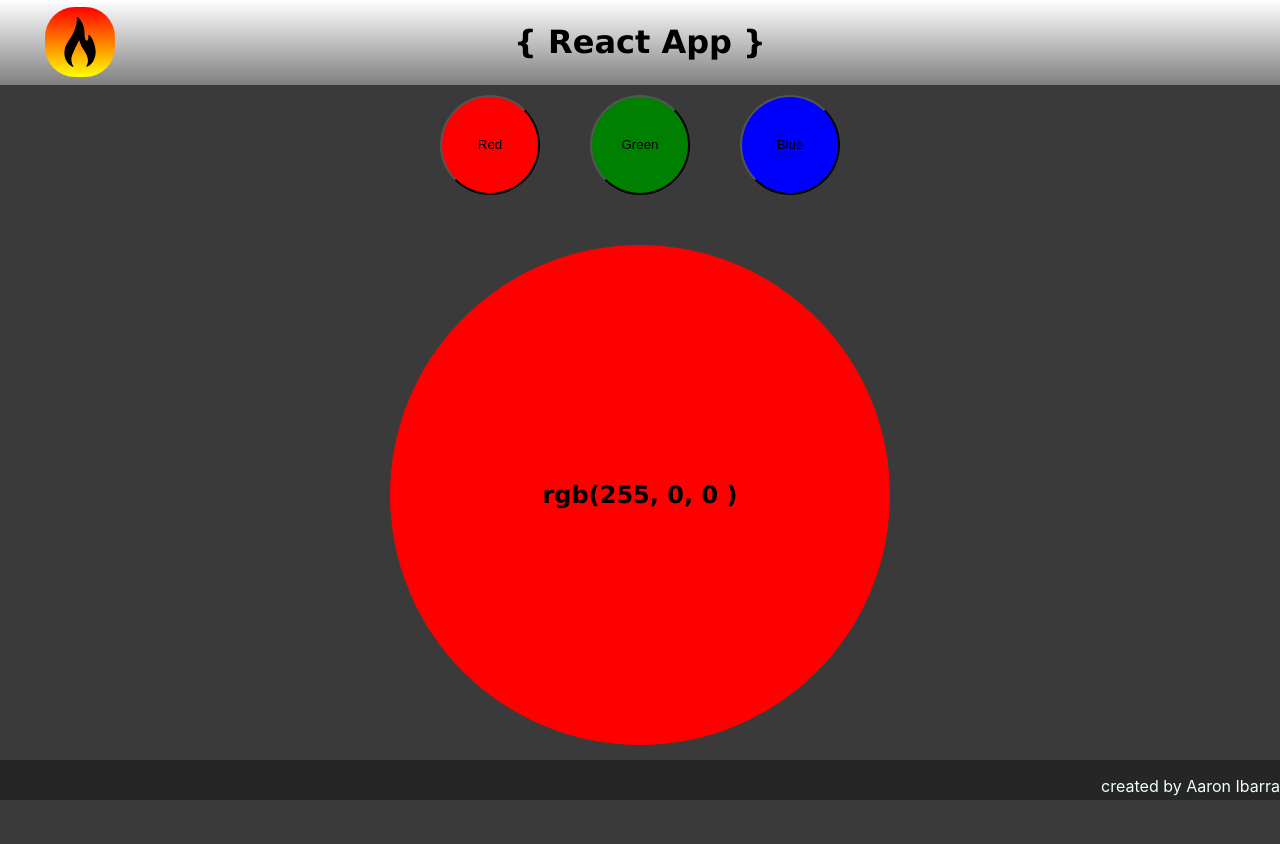
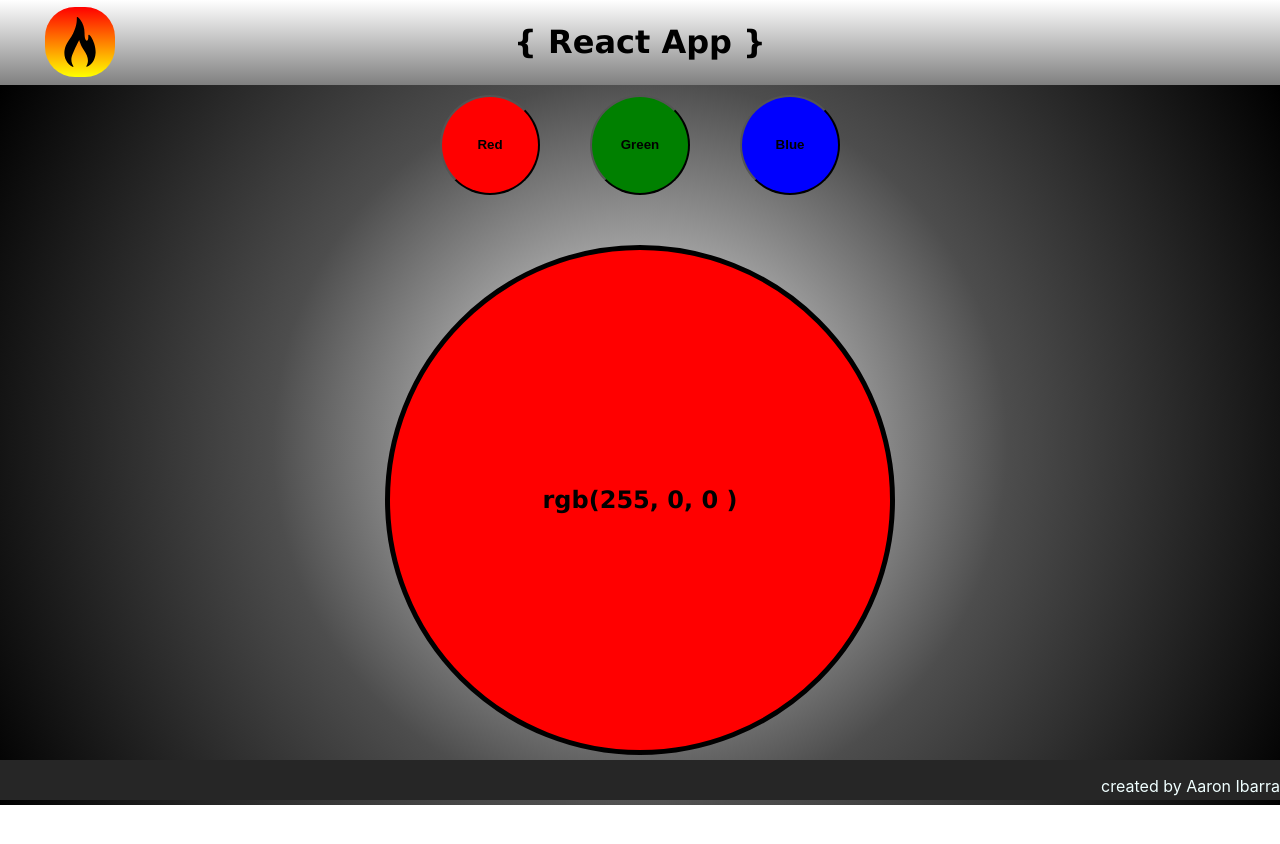
Before and after one commit to Aaron-Ibarra/color-router-from-scratch, a React (Create React App) app: page /rgb/255/0/0 in a window 1280 px wide. Shown: the top 844 px of the page. After the commit the page ends 805 px from the top, so only its background shows below. Built offline with nearby package versions, Linux system fonts and the light colour scheme.

Commit message:
more styling

```diff
--- a/src/components/Main/Main.css
+++ b/src/components/Main/Main.css
@@ -9,9 +9,10 @@ button {
   width: 100px;
   height: 100px;
   border-radius: 100%;
+  font-weight: bold;
 }
 
 main {
-  background-color: rgb(58, 58, 58);
-  height: 100vh;
+  background-image: radial-gradient(circle, rgb(255, 255, 255), rgb(77, 77, 77), rgb(0, 0, 0));
+  height: 90vh;
 }
--- a/src/components/RGB/RGB.css
+++ b/src/components/RGB/RGB.css
@@ -9,6 +9,7 @@ div {
 .color {
   display: flex;
   justify-content: center;
+  border: rgb(0, 0, 0) solid 5px;
 }
 
 .color-wheel {
```
